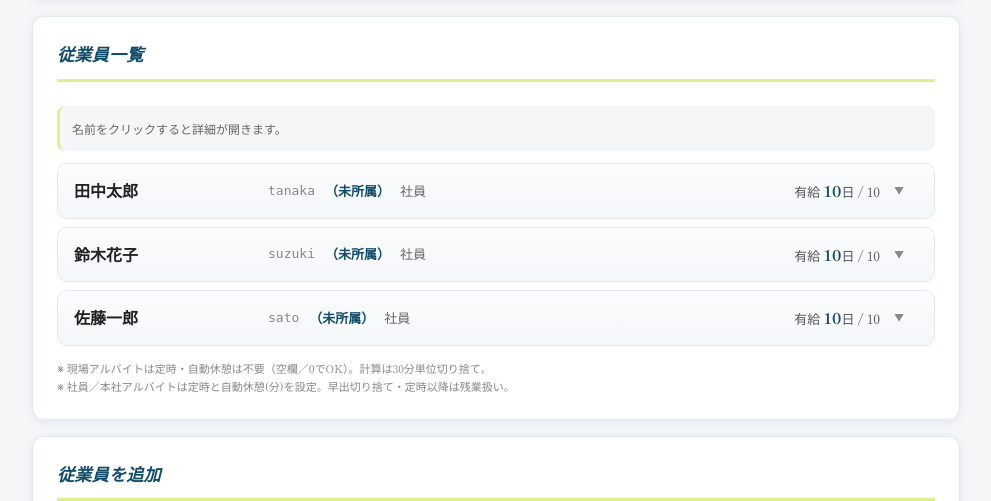
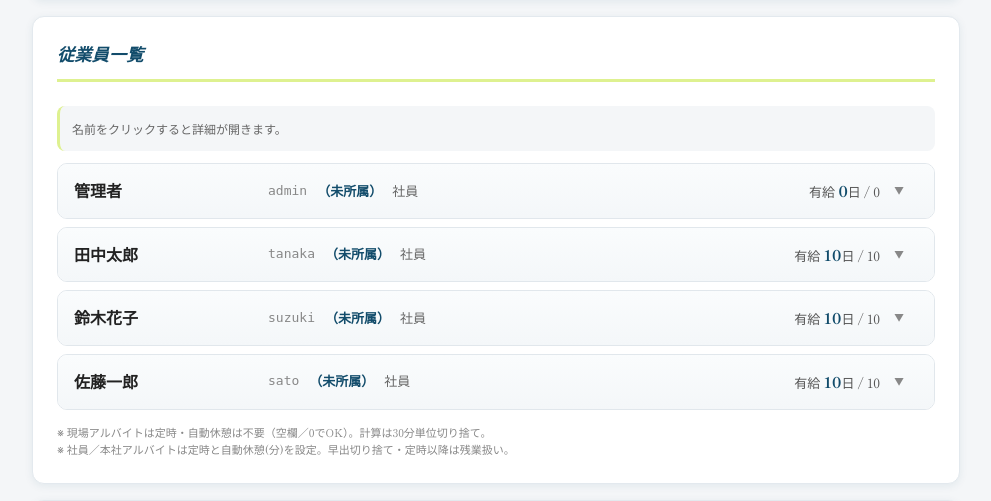
Before and after one commit to scissors-estate/kintai-app, a FastAPI app: page /admin/users in a window 1280 px wide. Shown: the part 131-632 px from the top of the page, without its empty margins (144-1135 px from the left). Run offline with FastAPI, Linux system fonts and the light colour scheme; the visitor is signed in with stand-in values (Sample User, id 1); data comes from the database, SQL or seed files in the repository; data that the repository does not hold is empty; some web fonts are replaced.

Commit message:
fix: show admin users in employee list

```diff
--- a/database.py
+++ b/database.py
@@ -199,7 +199,7 @@ def get_user(user_id: int):
 def get_all_employees():
     conn = get_conn()
     rows = conn.execute(
-        "SELECT * FROM users WHERE role != 'admin' ORDER BY id"
+        "SELECT * FROM users ORDER BY id"
     ).fetchall()
     conn.close()
     return rows
--- a/templates/admin_users.html
+++ b/templates/admin_users.html
@@ -135,7 +135,7 @@
               <input type="hidden" name="user_id" value="{{ r.id }}">
               <div class="emp-field">
                 <label>付与日数を変更</label>
-                <input type="number" name="leave_days" value="{{ r.granted }}" min="0" max="99">
+                <input type="number" name="leave_days" value="{{ r.granted }}" min="0" max="99" step="0.5">
               </div>
               <button type="submit" class="btn-save">更新</button>
             </form>
@@ -186,7 +186,7 @@
         </div>
         <div>
           <label>有給付与日数</label>
-          <input type="number" name="leave_days" value="10" min="0" max="99">
+          <input type="number" name="leave_days" value="10" min="0" max="99" step="0.5">
         </div>
         <div>
           <label>権限</label>
```
